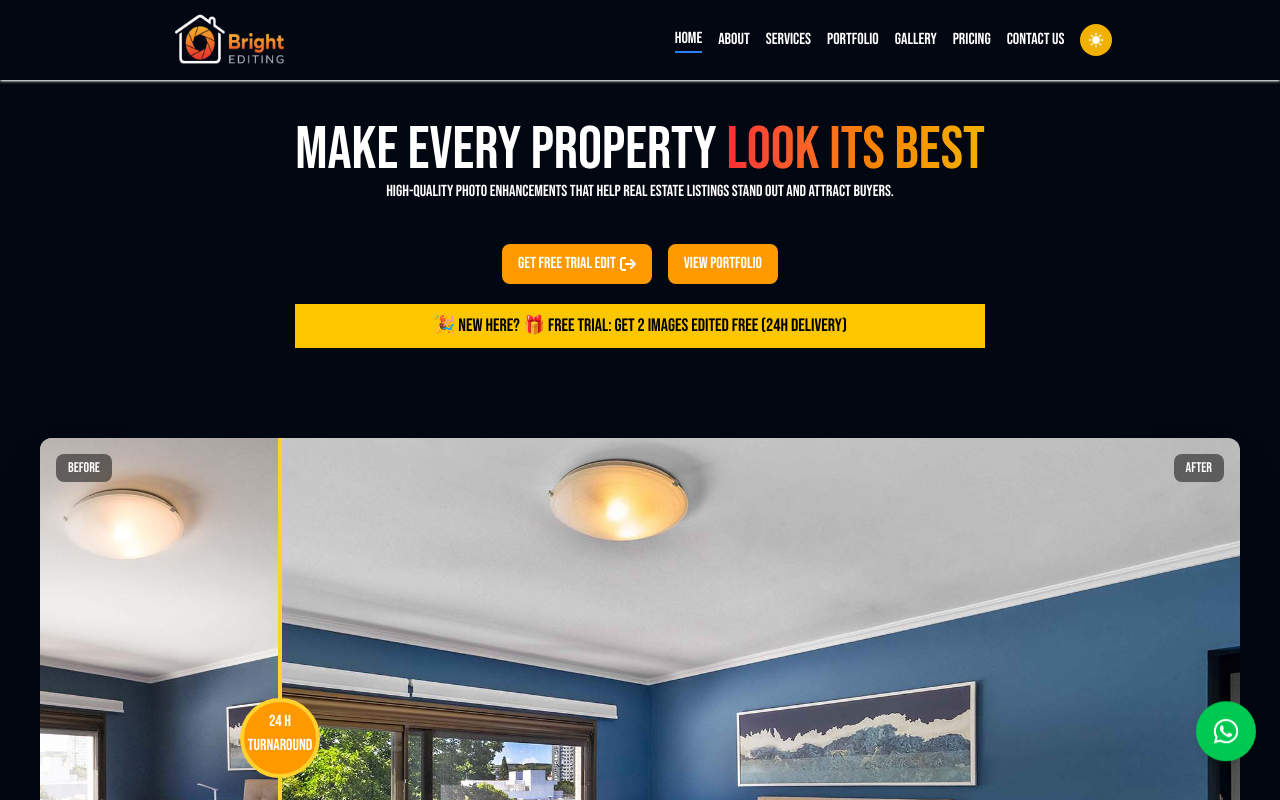
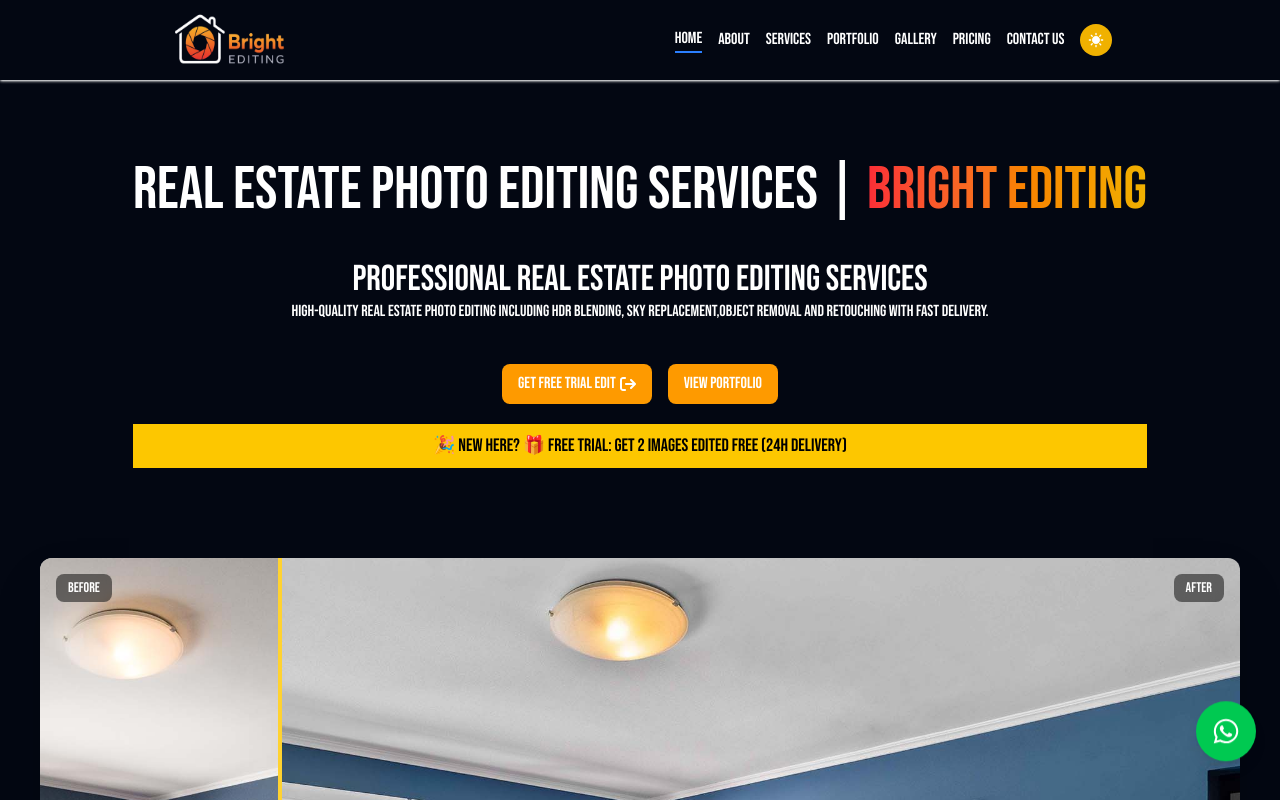
Before and after one commit to ManishSingh-web/brightediting, a React (Vite) app: page / in a window 1280 px wide. Shown: the top 800 px of the page. Built offline with nearby package versions, Linux system fonts and the light colour scheme.

Commit message:
fix:slider icon

```diff
--- a/src/components/hero section/BeforeAfterSlider.jsx
+++ b/src/components/hero section/BeforeAfterSlider.jsx
@@ -1,4 +1,5 @@
-import { useState, useRef, useEffect ,memo} from "react";
+import { useState, useRef, useEffect, memo } from "react";
+import { CgCode } from "react-icons/cg";
 
 const  BeforeAfterSlider = ({beforeImage,afterImage}) => {
   const containerRef = useRef(null);
@@ -77,8 +78,9 @@ const  BeforeAfterSlider = ({beforeImage,afterImage}) => {
             className="absolute top-0 h-full w-1 bg-amber-300 shadow-lg"
             style={{ left: `${position}%`, transform: "translateX(-50%)" }}
           >
-            <div className="absolute top-1/2 left-1/2 w-20 h-20 bg-amber-500 border-4 border-amber-300 text-center items-center rounded-full -translate-x-1/2 -translate-y-1/2 cursor-e-resize">
-             <h3 className=" text-white mt-2"> 24 h Turnaround</h3>
+            <div className="absolute top-1/2 left-1/2 border-3 border-amber-300 text-center items-center rounded-full -translate-x-1/2 -translate-y-1/2 cursor-e-resize">
+              {/* <h3 className="text-white"><CgCode /></h3> */}
+              <div className="text-white text-5xl max-sm:text-3xl"><CgCode /></div>
             </div>
           </div>
           <div className="absolute top-4 left-4 bg-black/50 text-white px-3 py-1 rounded-lg text-sm backdrop-blur-sm">
--- a/src/components/hero section/Hero.jsx
+++ b/src/components/hero section/Hero.jsx
@@ -6,16 +6,18 @@ import afterImage from '../../assets/heroAfter.jpg';
 import { motion } from "framer-motion";
 import { NavLink } from "react-router-dom";
 
-const discription = "High-quality photo enhancements that help real estate listings stand out and attract buyers."
+const discription = "High-quality real estate photo editing including HDR blending, sky replacement,object removal and retouching with fast delivery."
 
 
 const Hero = () => {
   return (
     <div className=' flex items-center justify-center flex-col gap-10 mt-10 flex-wrap px-4'>
 
-    <div className='flex items-center justify-center flex-col px-4'>
-        <h1 className='md:text-6xl sm:text-5xl max-sm:text-4xl font-extrabold text-center text-gray-800 dark:text-white'>MAKE EVERY PROPERTY <span className='bg-linear-to-r from-red-500 to-yellow-500 bg-clip-text text-transparent inline-flex'>LOOK ITS BEST</span></h1>
-        <p className='text-center text-gray-600 dark:text-white'>{discription.toUpperCase()}</p>
+    <div className='flex items-center justify-center flex-col px-4 mt-10'>
+        <h1 className='md:text-6xl sm:text-5xl max-sm:text-4xl font-extrabold text-center text-gray-800 dark:text-white'>Real Estate Photo Editing Services | <span className='bg-linear-to-r from-red-500 to-yellow-500 bg-clip-text text-transparent inline-flex'>Bright Editing</span></h1>
+
+        <h2 className="md:text-4xl sm:text-4xl max-sm:text-3xl font-extrabold text-center text-gray-800  dark:text-white mt-10">Professional Real Estate Photo Editing Services</h2>
+        <p className='text-center text-gray-600 dark:text-white'>{discription}</p>
 
          <div className='flex justify-center gap-4 mt-10 max-sm:flex-col max-sm:items-center'>
 
--- a/src/components/portfolio/PortfolioSlider.jsx
+++ b/src/components/portfolio/PortfolioSlider.jsx
@@ -1,4 +1,5 @@
 import { useState, useRef, memo } from "react";
+import { CgCode } from "react-icons/cg";
 
 
 
@@ -78,10 +79,12 @@ const  PortfolioSlider = ({beforeImage,afterImage}) => {
             onMouseDown={startDrag}
             onTouchStart={startTouch}
             className="absolute top-0 h-full w-1 bg-amber-300 shadow-lg"
-           style={{ left: `${position}%`, transform: "translateX(-50%)"}} >
-            <div className="absolute top-1/2 left-1/2 w-20 h-20 max-sm:w-15 max-sm:h-15 bg-amber-500 border-4 border-amber-300 text-center items-center rounded-full -translate-x-1/2 -translate-y-1/2">
-             <h3 className=" text-white mt-2 max-sm:text-[10px] cursor-e-resize"> 24 h Turnaround</h3>
-            </div>
+            style={{ left: `${position}%`, transform: "translateX(-50%)" }} >
+
+            <div className="absolute top-1/2 left-1/2 border-3 border-amber-300 text-center items-center rounded-full -translate-x-1/2 -translate-y-1/2 cursor-e-resize">
+                          {/* <h3 className="text-white"><CgCode /></h3> */}
+                          <div className="text-white text-5xl max-sm:text-3xl"><CgCode /></div>
+                        </div>
           </div>
 
           <div className="absolute top-4 left-4 bg-black/50 text-white px-3 py-1 rounded-lg text-sm backdrop-blur-sm">
```
